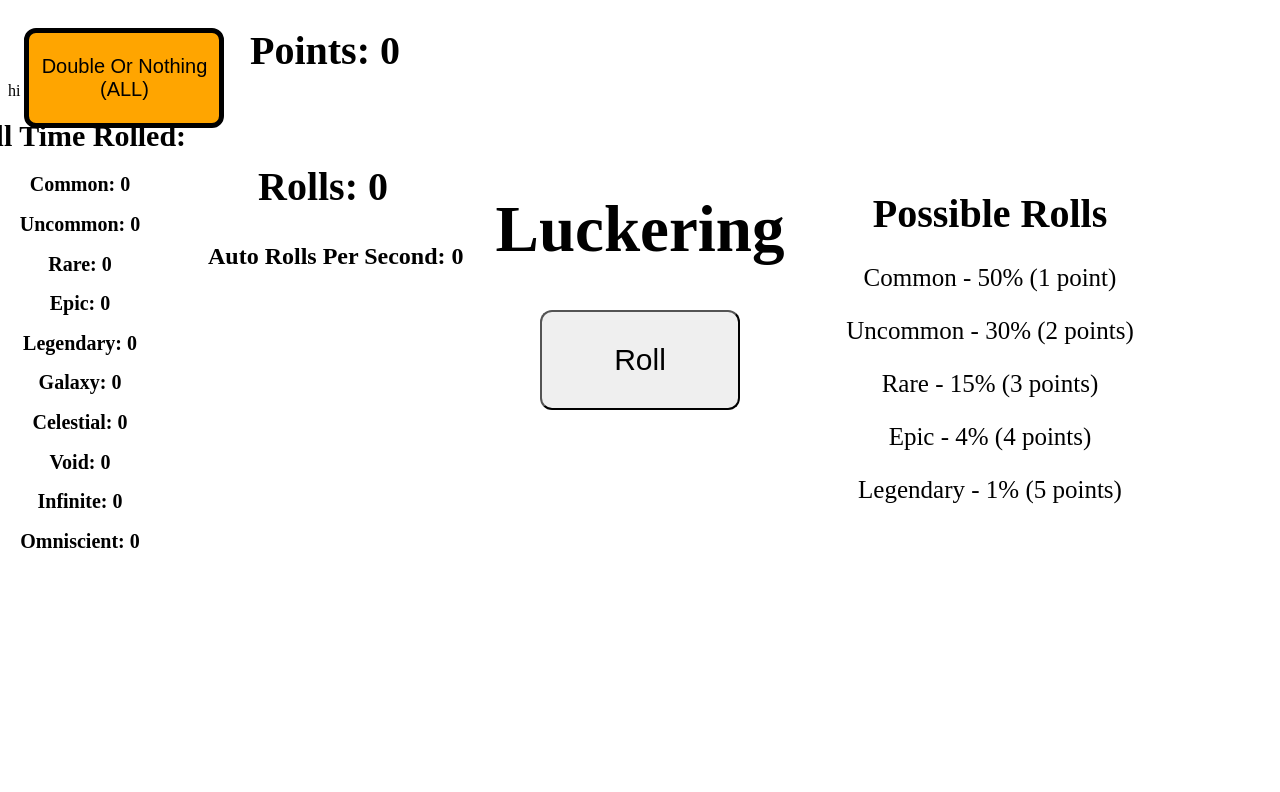
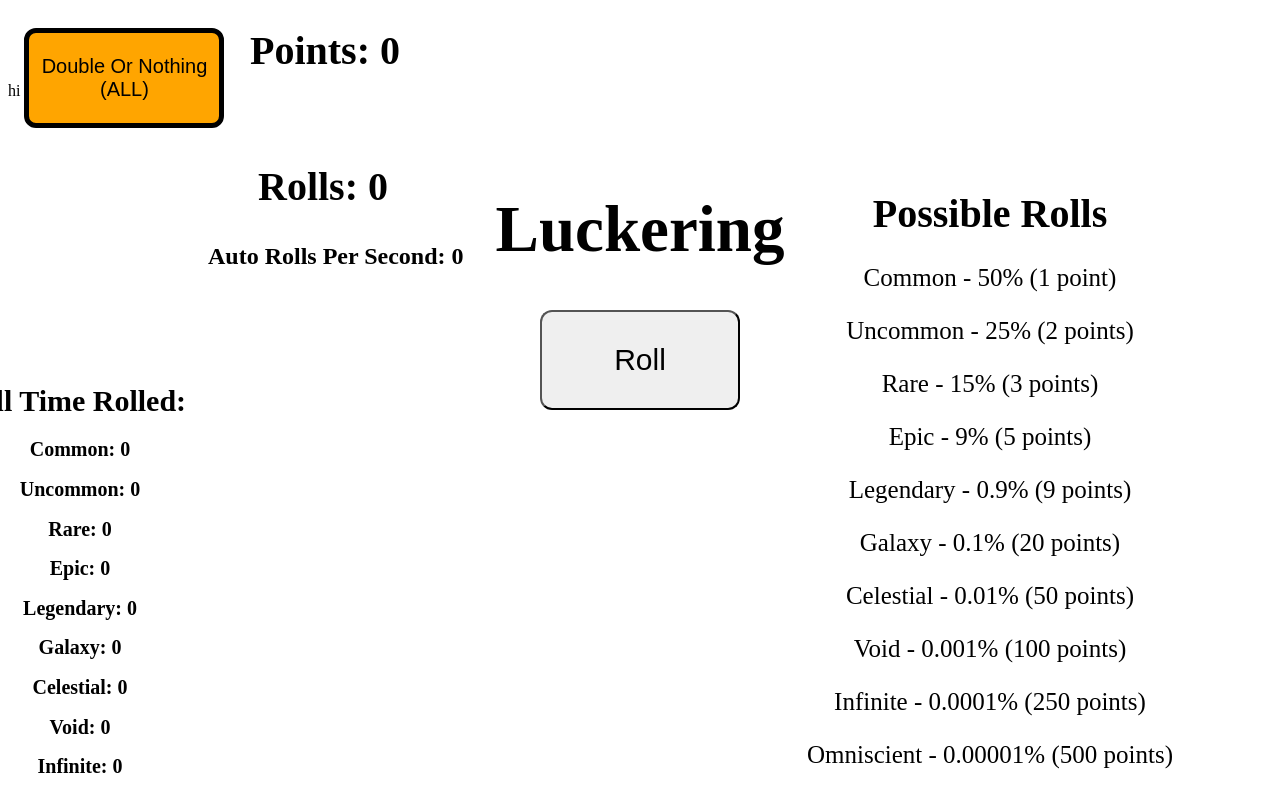
Before and after one commit to buttonclickered/button-clicker, a plain HTML site: page Luckering/index.html in a window 1280 px wide. Shown: the top 792 px of the page. Drawn offline with Linux system fonts and the light colour scheme.

Commit message:
more changes to be committed:

```diff
--- a/Luckering/index.html
+++ b/Luckering/index.html
@@ -26,10 +26,15 @@ hi
 
   <h1 id="rolltitle">Possible Rolls</h1>
   <p class="rolls">Common - 50% (1 point)</p>
-  <p class="rolls">Uncommon - 30% (2 points)</p>
+  <p class="rolls">Uncommon - 25% (2 points)</p>
   <p class="rolls">Rare - 15% (3 points)</p>
-  <p class="rolls">Epic - 4% (4 points)</p>
-  <p class="rolls">Legendary - 1% (5 points)</p>
+  <p class="rolls">Epic - 9% (5 points)</p>
+  <p class="rolls">Legendary - 0.9% (9 points)</p>
+  <p class="rolls">Galaxy - 0.1% (20 points)</p>
+  <p class="rolls">Celestial - 0.01% (50 points)</p>
+  <p class="rolls">Void - 0.001% (100 points)</p>
+  <p class="rolls">Infinite - 0.0001% (250 points)</p>
+  <p class="rolls">Omniscient - 0.00001% (500 points)</p>
 
   <h1 id="amountrolleds" > All Time Rolled: </h1>
   <h2 class="amountrolled" id="commonrolled">Common: 0</h2>
```
